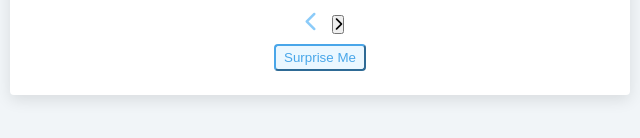
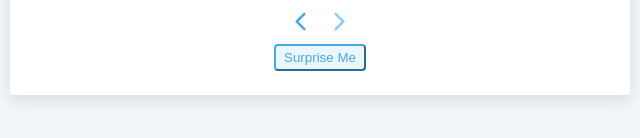
Before and after one commit to nanceed/review-project, a plain HTML site: page index.html in a window 1280 px wide. Shown: the part 588-726 px from the top of the page, 320-960 px from the left. Drawn offline with Linux system fonts and the light colour scheme.

Commit message:
Updated styles.css

```diff
--- a/styles.css
+++ b/styles.css
@@ -131,7 +131,8 @@ main {
     margin-bottom: 0.75rem;
 }
 
-.prev-btn {
+.prev-btn,
+.next-btn {
     color: hsl(205, 90%, 76%);
     font-size: 1.25rem;
     background: transparent;
@@ -141,7 +142,8 @@ main {
     cursor: pointer;
 }
 
-.prev-btn:hover {
+.prev-btn,
+.next-btn:hover {
     color: hsl(205, 78%, 60%);
 }
 
```
